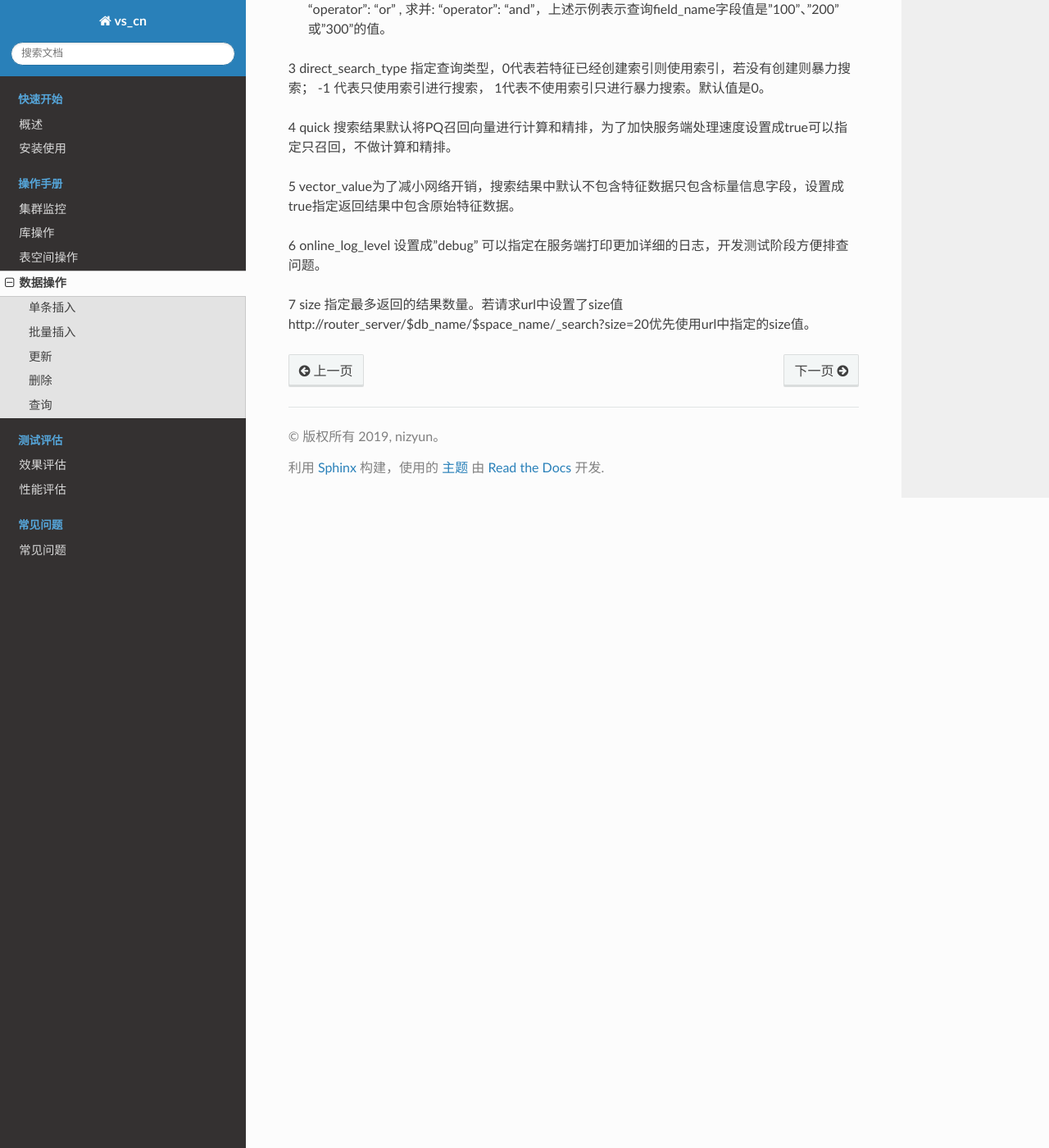
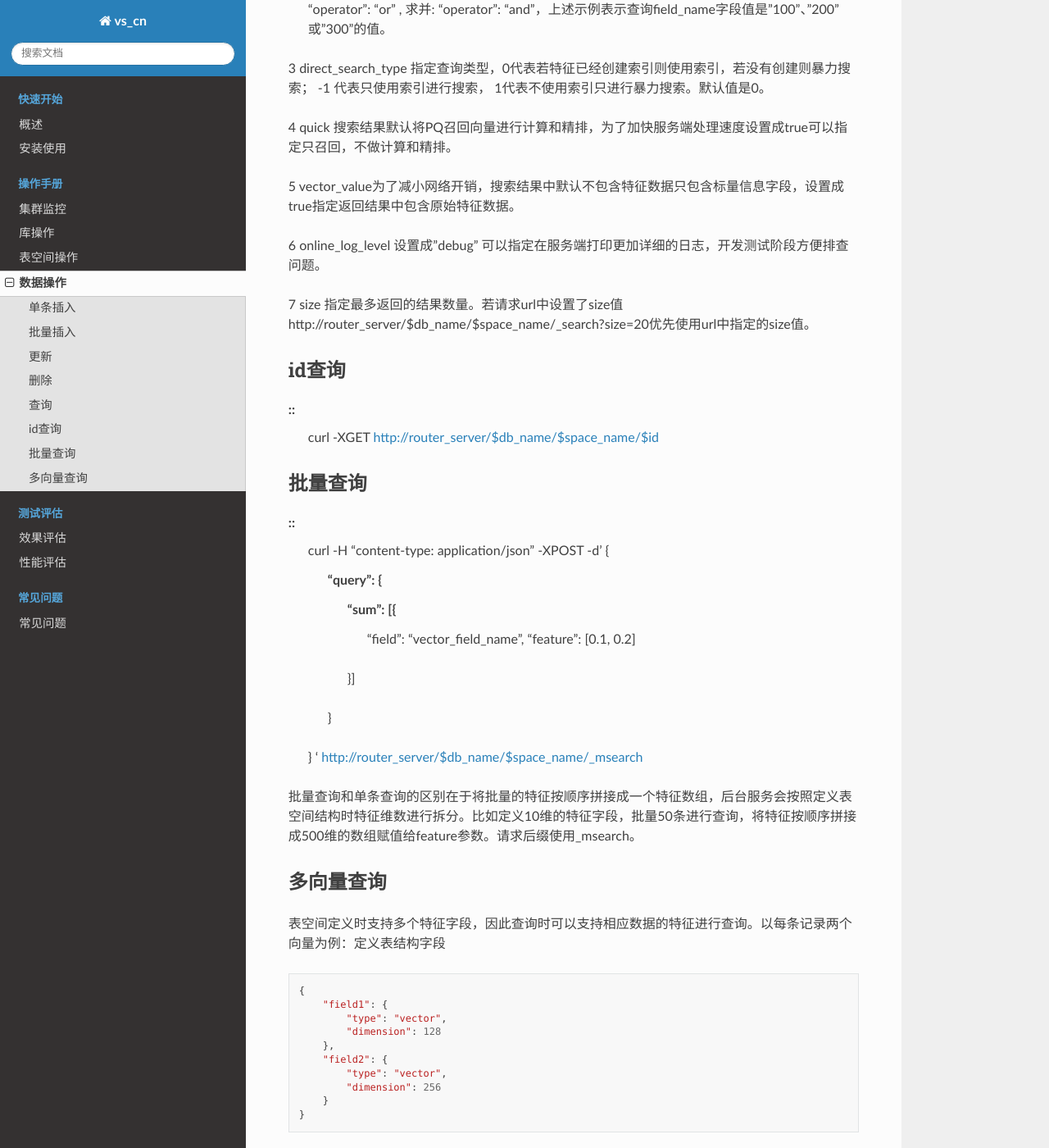
Before and after one commit to nizyun/vs_cn, a Sphinx documentation site: the page built from docs/source/use_op/op_doc.rst, in a window 1280 px wide and 1400 px high, scrolled down 4645 px. Shown: the whole window at 82% size. Built offline with Sphinx 7.4.7 and the Read the Docs theme 2.0.0, drawn with Linux system fonts in a browser that asks for light colours; pages that are not in the unit, such as notebooks, are missing from menus; some of the changed text lies outside the part shown.

Commit message:
change docs

```diff
--- a/docs/source/use_op/op_doc.rst
+++ b/docs/source/use_op/op_doc.rst
@@ -59,7 +59,6 @@ $id 是插入数据时使用指定的值替换服务端生成的唯一标识，$
 
 批量插入
 --------
-
 ::
   curl -H "content-type: application/json" -XPOST -d'
   {"index": {"_id": "v1"}}\n
@@ -232,3 +231,64 @@ json格式的变体，{"index": {"_id": "v1"}} 指定记录的id, {"field1": "va
 6 online_log_level 设置成”debug” 可以指定在服务端打印更加详细的日志，开发测试阶段方便排查问题。
 
 7 size 指定最多返回的结果数量。若请求url中设置了size值http://router_server/$db_name/$space_name/_search?size=20优先使用url中指定的size值。
+
+
+id查询
+--------
+
+::
+  curl -XGET http://router_server/$db_name/$space_name/$id
+
+批量查询
+--------
+
+::
+  curl -H "content-type: application/json" -XPOST -d'
+  {
+      "query": {
+          "sum": [{
+              "field": "vector_field_name",
+              "feature": [0.1, 0.2]
+          }]
+      }
+  }
+  ' http://router_server/$db_name/$space_name/_msearch
+
+批量查询和单条查询的区别在于将批量的特征按顺序拼接成一个特征数组，后台服务会按照定义表空间结构时特征维数进行拆分。比如定义10维的特征字段，批量50条进行查询，将特征按顺序拼接成500维的数组赋值给feature参数。请求后缀使用_msearch。
+
+
+多向量查询
+--------
+表空间定义时支持多个特征字段，因此查询时可以支持相应数据的特征进行查询。以每条记录两个向量为例：定义表结构字段
+::
+  {
+      "field1": {
+          "type": "vector",
+          "dimension": 128
+      },
+      "field2": {
+          "type": "vector",
+          "dimension": 256
+      }
+  }
+
+
+field1、 field2均为向量字段，查询时搜索条件可以指定两个向量：
+::
+  {
+      "query": {
+          "sum": [{
+              "field": "filed1",
+              "feature": [0.1, 0.2, 0.3, 0.4, 0.5],
+              "min_score": 0.9
+          },
+          {
+              "field": "filed2",
+              "feature": [0.8, 0.9],
+              "min_score": 0.8
+          }]
+      }
+  }
+
+
+field1和field2过滤的结果求交集。其他参数及请求地址和普通查询一致。
--- a/docs/source/use_op/op_space.rst
+++ b/docs/source/use_op/op_space.rst
@@ -49,7 +49,11 @@ http://master_server代表master服务，$db_name是创建的库名, $space_name
           },
           "field7": {
               "type": "vector",
-              "dimension": 256
+              "dimension": 256,
+              "store_type": "Mmap",
+              "store_param": {
+                  "cache_size": 2000
+              }
           }
       }
   }
```
